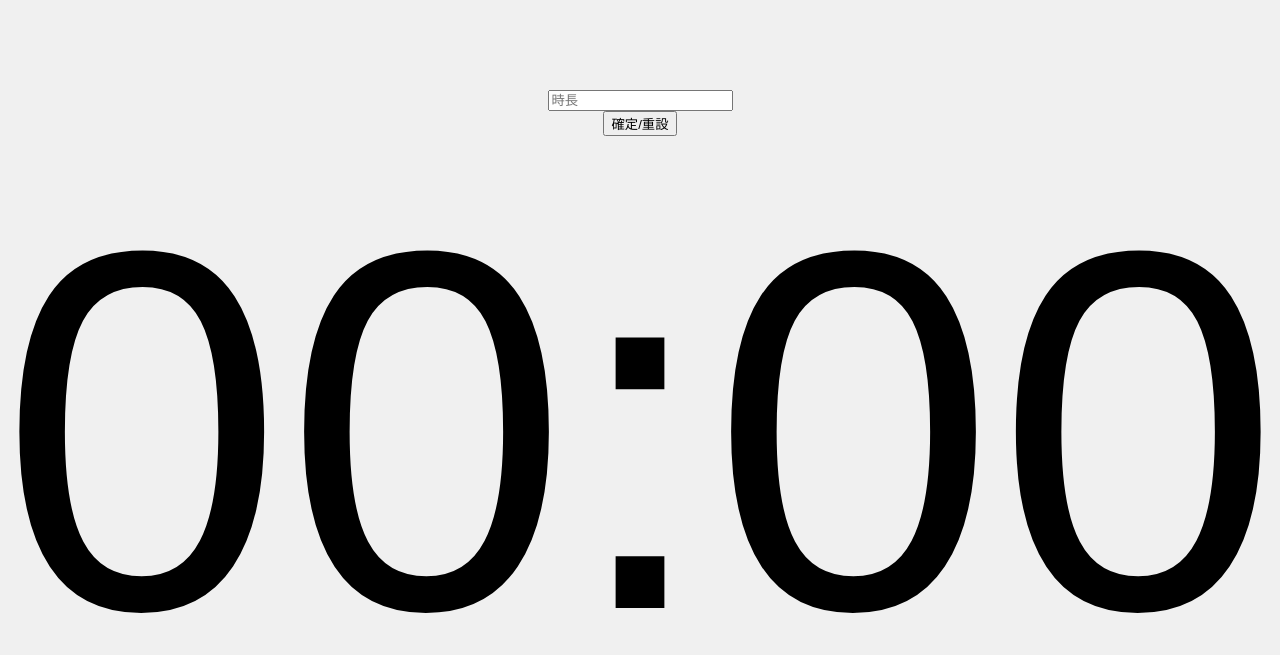
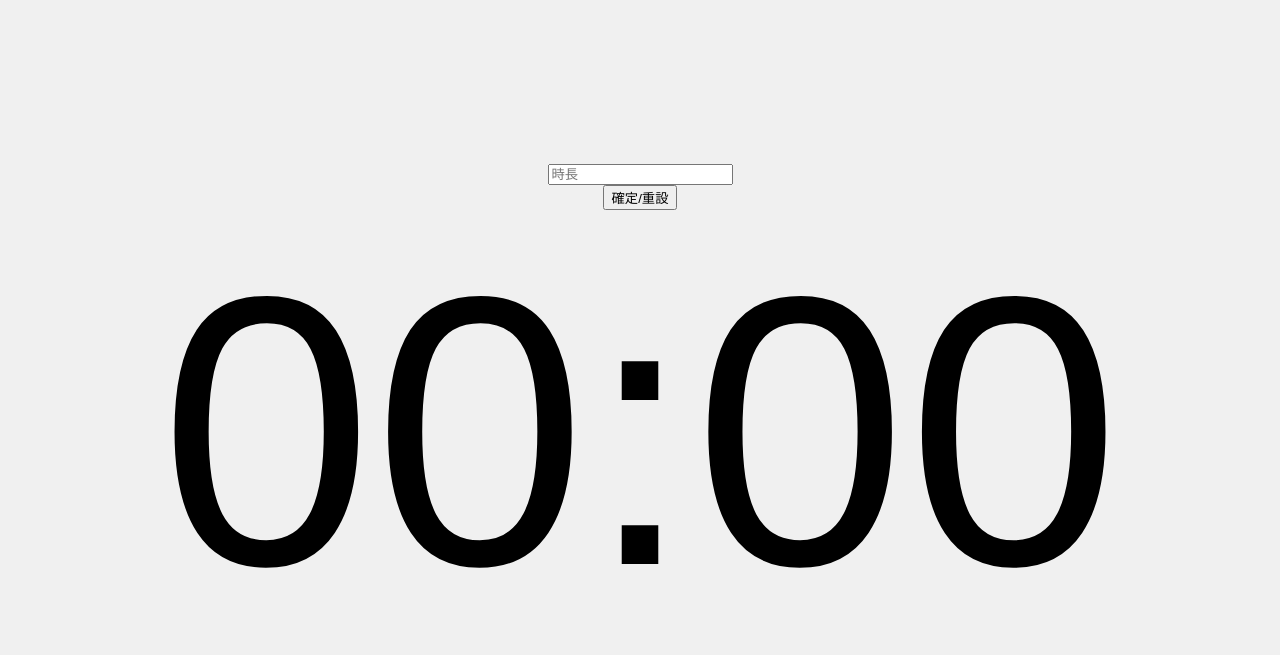
Before and after one commit to PenguinCre8te/Autoclock, a plain HTML site: page index.html in a window 1280 px wide. Drawn offline with Linux system fonts and the light colour scheme.

Commit message:
Update index.html

```diff
--- a/index.html
+++ b/index.html
@@ -15,7 +15,7 @@
             font-family: Arial, sans-serif;
         }
         #timer {
-                font-size: 40vw; /* Adjust font size relative to viewport height */
+                font-size: 30vw; /* Adjust font size relative to viewport height */
                 text-align: center;
                 display: flex;
                 justify-content: center;
```
